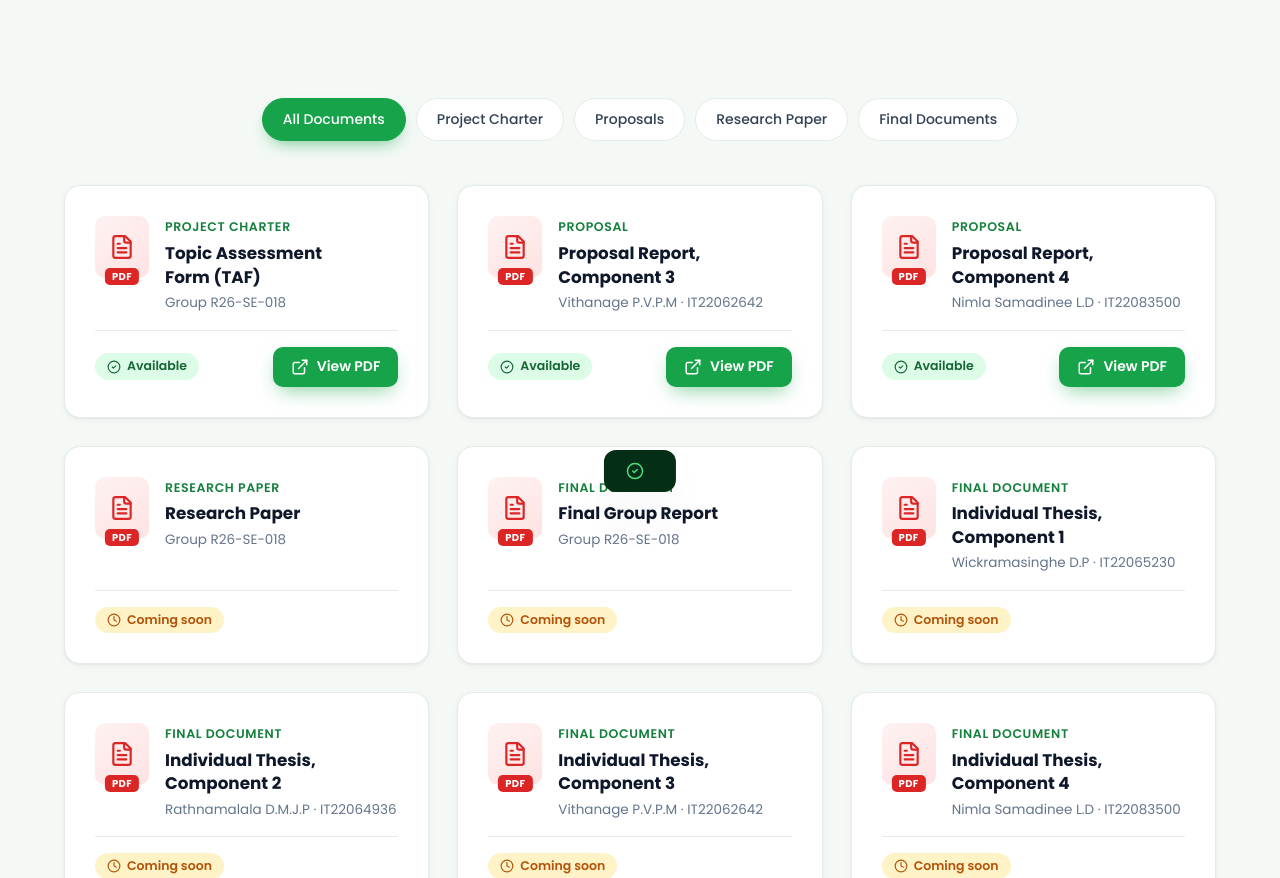
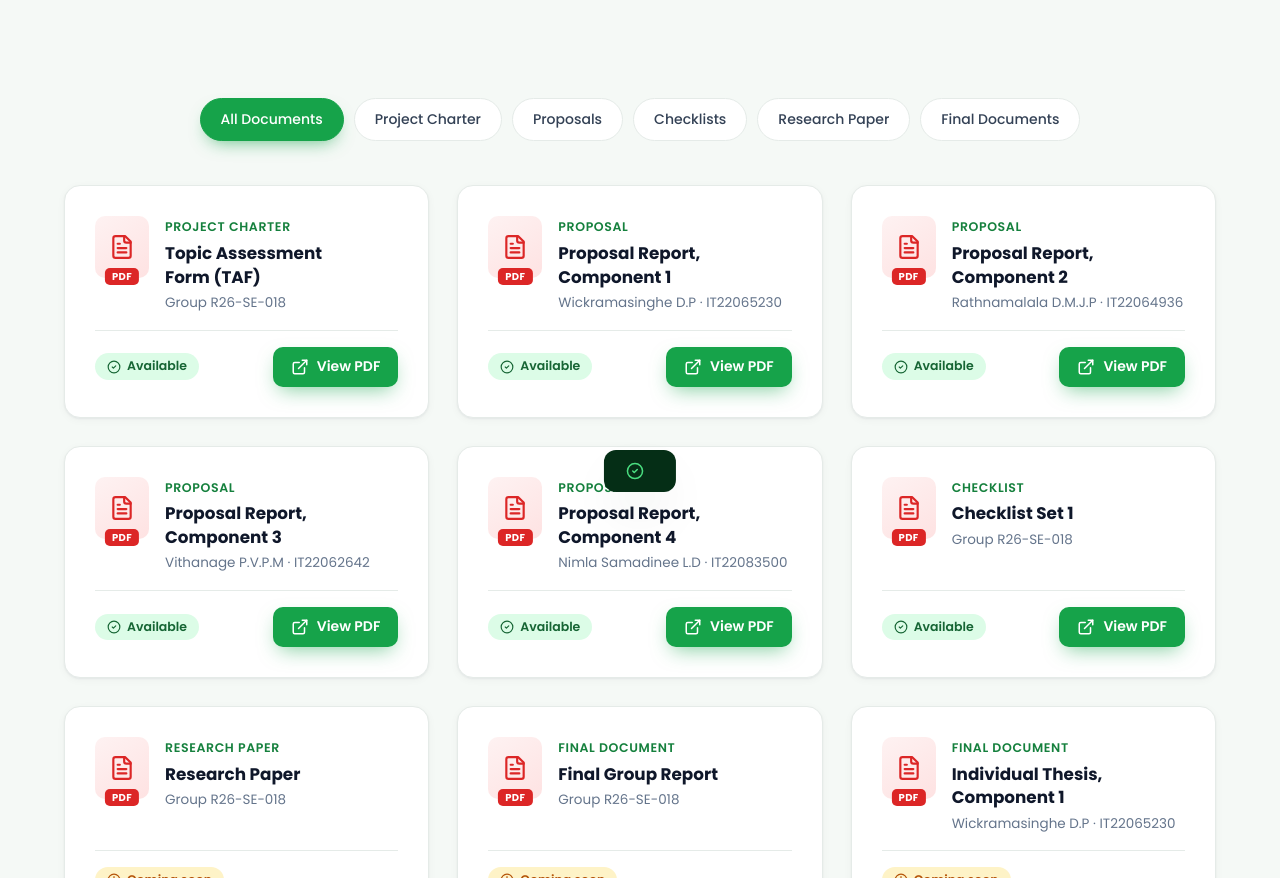
Before and after one commit to pasanMahela/R26-SE-018-website, a plain HTML site: page documents.html in a window 1280 px wide. Shown: the part 420-1298 px from the top of the page. Drawn offline with Linux system fonts and the light colour scheme.

Commit message:
Add all four proposal reports and Checklist 1, and use the submitted Proposal and PP1 decks

```diff
--- a/documents.html
+++ b/documents.html
@@ -33,16 +33,25 @@
 </section>
 <section class="section section-soft">
   <div class="container">
-    <div class="filters reveal" role="group" aria-label="Filter documents"><button class="filter active" type="button" data-filter="all" aria-pressed="true">All Documents</button><button class="filter" type="button" data-filter="charter" aria-pressed="false">Project Charter</button><button class="filter" type="button" data-filter="proposals" aria-pressed="false">Proposals</button><button class="filter" type="button" data-filter="paper" aria-pressed="false">Research Paper</button><button class="filter" type="button" data-filter="final" aria-pressed="false">Final Documents</button></div>
+    <div class="filters reveal" role="group" aria-label="Filter documents"><button class="filter active" type="button" data-filter="all" aria-pressed="true">All Documents</button><button class="filter" type="button" data-filter="charter" aria-pressed="false">Project Charter</button><button class="filter" type="button" data-filter="proposals" aria-pressed="false">Proposals</button><button class="filter" type="button" data-filter="checklists" aria-pressed="false">Checklists</button><button class="filter" type="button" data-filter="paper" aria-pressed="false">Research Paper</button><button class="filter" type="button" data-filter="final" aria-pressed="false">Final Documents</button></div>
     <div class="grid grid-3"><article class="card doc-card card-hover reveal" data-cat="charter" id="charter">
   <div class="doc-top"><span class="file-icon"><svg class="ic " viewBox="0 0 24 24" fill="none" stroke="currentColor" stroke-width="2" stroke-linecap="round" stroke-linejoin="round" aria-hidden="true"><path d="M15 2H6a2 2 0 0 0-2 2v16a2 2 0 0 0 2 2h12a2 2 0 0 0 2-2V7Z" /> <path d="M14 2v4a2 2 0 0 0 2 2h4" /> <path d="M10 9H8" /> <path d="M16 13H8" /> <path d="M16 17H8" /></svg></span><div><div class="cat">Project Charter</div><h3>Topic Assessment Form (TAF)</h3><div class="owner">Group R26-SE-018</div></div></div>
   <div class="doc-foot"><span class="badge badge-green"><svg class="ic " viewBox="0 0 24 24" fill="none" stroke="currentColor" stroke-width="2" stroke-linecap="round" stroke-linejoin="round" aria-hidden="true"><circle cx="12" cy="12" r="10" /> <path d="m9 12 2 2 4-4" /></svg>Available</span><a class="btn btn-primary btn-sm" href="documents/R26-SE-018_TAF.pdf" target="_blank" rel="noopener"><svg class="ic " viewBox="0 0 24 24" fill="none" stroke="currentColor" stroke-width="2" stroke-linecap="round" stroke-linejoin="round" aria-hidden="true"><path d="M15 3h6v6" /> <path d="M10 14 21 3" /> <path d="M18 13v6a2 2 0 0 1-2 2H5a2 2 0 0 1-2-2V8a2 2 0 0 1 2-2h6" /></svg>View PDF</a></div>
 </article><article class="card doc-card card-hover reveal" data-cat="proposals" id="proposals">
+  <div class="doc-top"><span class="file-icon"><svg class="ic " viewBox="0 0 24 24" fill="none" stroke="currentColor" stroke-width="2" stroke-linecap="round" stroke-linejoin="round" aria-hidden="true"><path d="M15 2H6a2 2 0 0 0-2 2v16a2 2 0 0 0 2 2h12a2 2 0 0 0 2-2V7Z" /> <path d="M14 2v4a2 2 0 0 0 2 2h4" /> <path d="M10 9H8" /> <path d="M16 13H8" /> <path d="M16 17H8" /></svg></span><div><div class="cat">Proposal</div><h3>Proposal Report, Component 1</h3><div class="owner">Wickramasinghe D.P · IT22065230</div></div></div>
+  <div class="doc-foot"><span class="badge badge-green"><svg class="ic " viewBox="0 0 24 24" fill="none" stroke="currentColor" stroke-width="2" stroke-linecap="round" stroke-linejoin="round" aria-hidden="true"><circle cx="12" cy="12" r="10" /> <path d="m9 12 2 2 4-4" /></svg>Available</span><a class="btn btn-primary btn-sm" href="documents/IT22065230_Proposal.pdf" target="_blank" rel="noopener"><svg class="ic " viewBox="0 0 24 24" fill="none" stroke="currentColor" stroke-width="2" stroke-linecap="round" stroke-linejoin="round" aria-hidden="true"><path d="M15 3h6v6" /> <path d="M10 14 21 3" /> <path d="M18 13v6a2 2 0 0 1-2 2H5a2 2 0 0 1-2-2V8a2 2 0 0 1 2-2h6" /></svg>View PDF</a></div>
+</article><article class="card doc-card card-hover reveal" data-cat="proposals">
+  <div class="doc-top"><span class="file-icon"><svg class="ic " viewBox="0 0 24 24" fill="none" stroke="currentColor" stroke-width="2" stroke-linecap="round" stroke-linejoin="round" aria-hidden="true"><path d="M15 2H6a2 2 0 0 0-2 2v16a2 2 0 0 0 2 2h12a2 2 0 0 0 2-2V7Z" /> <path d="M14 2v4a2 2 0 0 0 2 2h4" /> <path d="M10 9H8" /> <path d="M16 13H8" /> <path d="M16 17H8" /></svg></span><div><div class="cat">Proposal</div><h3>Proposal Report, Component 2</h3><div class="owner">Rathnamalala D.M.J.P · IT22064936</div></div></div>
+  <div class="doc-foot"><span class="badge badge-green"><svg class="ic " viewBox="0 0 24 24" fill="none" stroke="currentColor" stroke-width="2" stroke-linecap="round" stroke-linejoin="round" aria-hidden="true"><circle cx="12" cy="12" r="10" /> <path d="m9 12 2 2 4-4" /></svg>Available</span><a class="btn btn-primary btn-sm" href="documents/IT22064936_Proposal.pdf" target="_blank" rel="noopener"><svg class="ic " viewBox="0 0 24 24" fill="none" stroke="currentColor" stroke-width="2" stroke-linecap="round" stroke-linejoin="round" aria-hidden="true"><path d="M15 3h6v6" /> <path d="M10 14 21 3" /> <path d="M18 13v6a2 2 0 0 1-2 2H5a2 2 0 0 1-2-2V8a2 2 0 0 1 2-2h6" /></svg>View PDF</a></div>
+</article><article class="card doc-card card-hover reveal" data-cat="proposals">
   <div class="doc-top"><span class="file-icon"><svg class="ic " viewBox="0 0 24 24" fill="none" stroke="currentColor" stroke-width="2" stroke-linecap="round" stroke-linejoin="round" aria-hidden="true"><path d="M15 2H6a2 2 0 0 0-2 2v16a2 2 0 0 0 2 2h12a2 2 0 0 0 2-2V7Z" /> <path d="M14 2v4a2 2 0 0 0 2 2h4" /> <path d="M10 9H8" /> <path d="M16 13H8" /> <path d="M16 17H8" /></svg></span><div><div class="cat">Proposal</div><h3>Proposal Report, Component 3</h3><div class="owner">Vithanage P.V.P.M · IT22062642</div></div></div>
   <div class="doc-foot"><span class="badge badge-green"><svg class="ic " viewBox="0 0 24 24" fill="none" stroke="currentColor" stroke-width="2" stroke-linecap="round" stroke-linejoin="round" aria-hidden="true"><circle cx="12" cy="12" r="10" /> <path d="m9 12 2 2 4-4" /></svg>Available</span><a class="btn btn-primary btn-sm" href="documents/IT22062642_Proposal.pdf" target="_blank" rel="noopener"><svg class="ic " viewBox="0 0 24 24" fill="none" stroke="currentColor" stroke-width="2" stroke-linecap="round" stroke-linejoin="round" aria-hidden="true"><path d="M15 3h6v6" /> <path d="M10 14 21 3" /> <path d="M18 13v6a2 2 0 0 1-2 2H5a2 2 0 0 1-2-2V8a2 2 0 0 1 2-2h6" /></svg>View PDF</a></div>
 </article><article class="card doc-card card-hover reveal" data-cat="proposals">
   <div class="doc-top"><span class="file-icon"><svg class="ic " viewBox="0 0 24 24" fill="none" stroke="currentColor" stroke-width="2" stroke-linecap="round" stroke-linejoin="round" aria-hidden="true"><path d="M15 2H6a2 2 0 0 0-2 2v16a2 2 0 0 0 2 2h12a2 2 0 0 0 2-2V7Z" /> <path d="M14 2v4a2 2 0 0 0 2 2h4" /> <path d="M10 9H8" /> <path d="M16 13H8" /> <path d="M16 17H8" /></svg></span><div><div class="cat">Proposal</div><h3>Proposal Report, Component 4</h3><div class="owner">Nimla Samadinee L.D · IT22083500</div></div></div>
   <div class="doc-foot"><span class="badge badge-green"><svg class="ic " viewBox="0 0 24 24" fill="none" stroke="currentColor" stroke-width="2" stroke-linecap="round" stroke-linejoin="round" aria-hidden="true"><circle cx="12" cy="12" r="10" /> <path d="m9 12 2 2 4-4" /></svg>Available</span><a class="btn btn-primary btn-sm" href="documents/IT22083500_Proposal.pdf" target="_blank" rel="noopener"><svg class="ic " viewBox="0 0 24 24" fill="none" stroke="currentColor" stroke-width="2" stroke-linecap="round" stroke-linejoin="round" aria-hidden="true"><path d="M15 3h6v6" /> <path d="M10 14 21 3" /> <path d="M18 13v6a2 2 0 0 1-2 2H5a2 2 0 0 1-2-2V8a2 2 0 0 1 2-2h6" /></svg>View PDF</a></div>
+</article><article class="card doc-card card-hover reveal" data-cat="checklists" id="checklists">
+  <div class="doc-top"><span class="file-icon"><svg class="ic " viewBox="0 0 24 24" fill="none" stroke="currentColor" stroke-width="2" stroke-linecap="round" stroke-linejoin="round" aria-hidden="true"><path d="M15 2H6a2 2 0 0 0-2 2v16a2 2 0 0 0 2 2h12a2 2 0 0 0 2-2V7Z" /> <path d="M14 2v4a2 2 0 0 0 2 2h4" /> <path d="M10 9H8" /> <path d="M16 13H8" /> <path d="M16 17H8" /></svg></span><div><div class="cat">Checklist</div><h3>Checklist Set 1</h3><div class="owner">Group R26-SE-018</div></div></div>
+  <div class="doc-foot"><span class="badge badge-green"><svg class="ic " viewBox="0 0 24 24" fill="none" stroke="currentColor" stroke-width="2" stroke-linecap="round" stroke-linejoin="round" aria-hidden="true"><circle cx="12" cy="12" r="10" /> <path d="m9 12 2 2 4-4" /></svg>Available</span><a class="btn btn-primary btn-sm" href="documents/R26-SE-018_Checklist_1.pdf" target="_blank" rel="noopener"><svg class="ic " viewBox="0 0 24 24" fill="none" stroke="currentColor" stroke-width="2" stroke-linecap="round" stroke-linejoin="round" aria-hidden="true"><path d="M15 3h6v6" /> <path d="M10 14 21 3" /> <path d="M18 13v6a2 2 0 0 1-2 2H5a2 2 0 0 1-2-2V8a2 2 0 0 1 2-2h6" /></svg>View PDF</a></div>
 </article><article class="card doc-card card-hover reveal" data-cat="paper" id="paper">
   <div class="doc-top"><span class="file-icon"><svg class="ic " viewBox="0 0 24 24" fill="none" stroke="currentColor" stroke-width="2" stroke-linecap="round" stroke-linejoin="round" aria-hidden="true"><path d="M15 2H6a2 2 0 0 0-2 2v16a2 2 0 0 0 2 2h12a2 2 0 0 0 2-2V7Z" /> <path d="M14 2v4a2 2 0 0 0 2 2h4" /> <path d="M10 9H8" /> <path d="M16 13H8" /> <path d="M16 17H8" /></svg></span><div><div class="cat">Research Paper</div><h3>Research Paper</h3><div class="owner">Group R26-SE-018</div></div></div>
   <div class="doc-foot"><span class="badge badge-amber"><svg class="ic " viewBox="0 0 24 24" fill="none" stroke="currentColor" stroke-width="2" stroke-linecap="round" stroke-linejoin="round" aria-hidden="true"><circle cx="12" cy="12" r="10" /> <polyline points="12 6 12 12 16 14" /></svg>Coming soon</span></div>
```
Also changed, not shown: milestones.html (+1 -1 lines), 6 other files.
